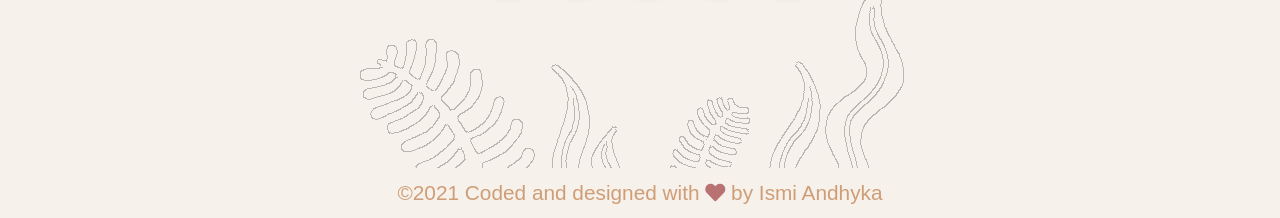
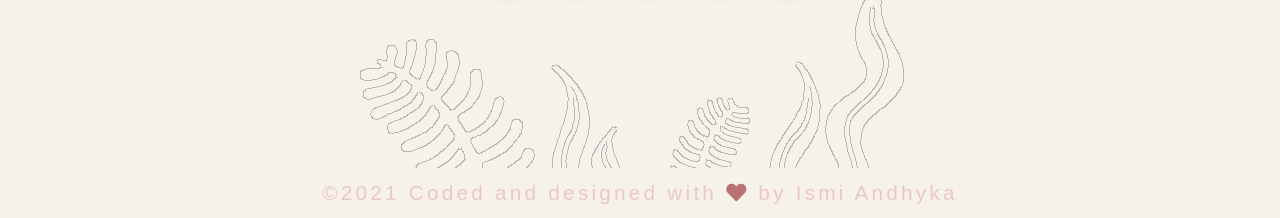
Before and after one commit to IsmiAndhyka18/MyPortfolio, a plain HTML site: page index.html in a window 1280 px wide. Shown: the part 3000-3218 px from the top of the page. Drawn offline with nearby package versions, Linux system fonts and the light colour scheme.

Commit message:
deleting file

```diff
--- a/package.json
+++ /dev/null
@@ -1,5 +0,0 @@
-{
-  "dependencies": {
-    "emailjs-com": "^2.6.4"
-  }
-}
--- a/style.css
+++ b/style.css
@@ -235,8 +235,9 @@ p {
   text-align: center;
   margin: auto;
   padding-top: 50px;
-  color: #cf9d76;
+  color:#ebc8c2;;
   margin-top: 130px;
+  letter-spacing: 0.2rem;
 }
 
 /* social media*/
```
Also changed, not shown: 1 other file.
